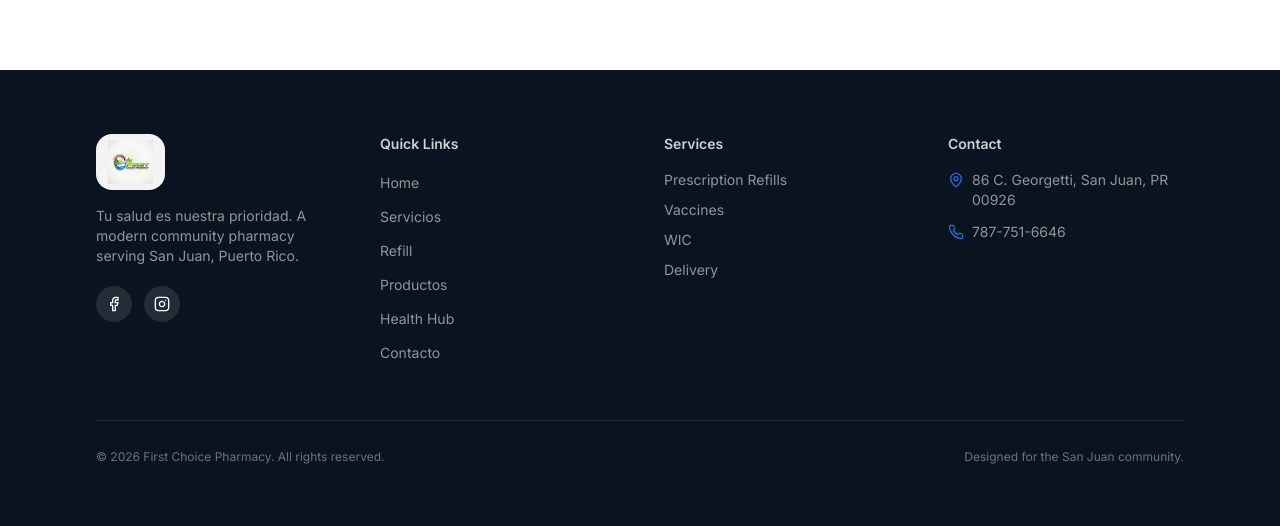
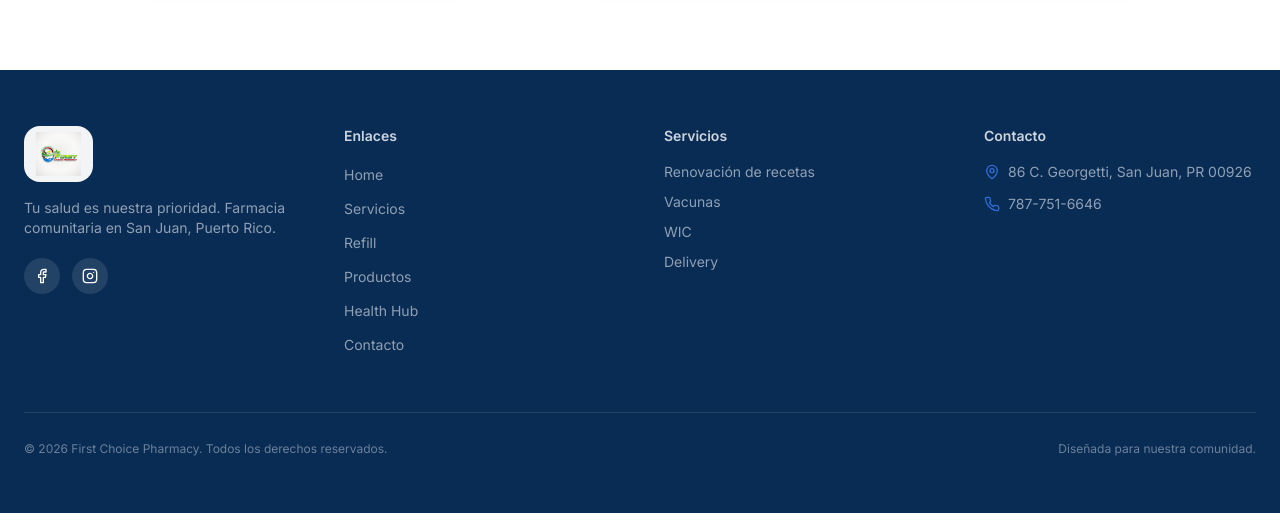
Before and after one commit to fabiolazramossan/first-choice-pharmacy, a Next.js app: page / in a window 1280 px wide. Shown: the part 5027-5553 px from the top of the page. Built offline with nearby package versions, Linux system fonts and the light colour scheme; no server answers; the database is empty.

Commit message:
Restyle components/Footer.tsx to new First Choice storefront

```diff
--- a/components/Footer.tsx
+++ b/components/Footer.tsx
@@ -4,14 +4,13 @@ import { BRAND, NAV_LINKS } from "@/lib/data";
 
 export default function Footer() {
   return (
-    <footer className="relative bg-midnight py-16 text-white">
-      <div className="mx-auto max-w-6xl px-5 sm:px-8">
+    <footer className="relative bg-[#092c55] py-14 text-white">
+      <div className="mx-auto max-w-7xl px-4 sm:px-6">
         <div className="grid grid-cols-1 gap-12 sm:grid-cols-2 lg:grid-cols-4">
           <div>
             <Logo light />
             <p className="mt-4 max-w-xs text-sm text-white/55">
-              {BRAND.slogan}. A modern community pharmacy serving San Juan,
-              Puerto Rico.
+              {BRAND.slogan}. Farmacia comunitaria en San Juan, Puerto Rico.
             </p>
             <div className="mt-5 flex items-center gap-3">
               <a
@@ -32,7 +31,7 @@ export default function Footer() {
           </div>
 
           <div>
-            <p className="text-sm font-semibold text-white/80">Quick Links</p>
+            <p className="text-sm font-semibold text-white/80">Enlaces</p>
             <ul className="mt-4 space-y-2.5">
               {NAV_LINKS.map((link) => (
                 <li key={link.href}>
@@ -48,9 +47,9 @@ export default function Footer() {
           </div>
 
           <div>
-            <p className="text-sm font-semibold text-white/80">Services</p>
+            <p className="text-sm font-semibold text-white/80">Servicios</p>
             <ul className="mt-4 space-y-2.5">
-              {["Prescription Refills", "Vaccines", "WIC", "Delivery"].map(
+              {["Renovación de recetas", "Vacunas", "WIC", "Delivery"].map(
                 (s) => (
                   <li key={s} className="text-sm text-white/55">
                     {s}
@@ -61,7 +60,7 @@ export default function Footer() {
           </div>
 
           <div>
-            <p className="text-sm font-semibold text-white/80">Contact</p>
+            <p className="text-sm font-semibold text-white/80">Contacto</p>
             <ul className="mt-4 space-y-3">
               <li className="flex items-start gap-2 text-sm text-white/55">
                 <MapPin className="mt-0.5 h-4 w-4 shrink-0 text-brand-aqua" />
@@ -78,8 +77,8 @@ export default function Footer() {
         </div>
 
         <div className="mt-14 flex flex-col items-center justify-between gap-4 border-t border-white/10 pt-7 text-xs text-white/40 sm:flex-row">
-          <p>© 2026 First Choice Pharmacy. All rights reserved.</p>
-          <p>Designed for the San Juan community.</p>
+          <p>© 2026 First Choice Pharmacy. Todos los derechos reservados.</p>
+          <p>Diseñada para nuestra comunidad.</p>
         </div>
       </div>
     </footer>
```
